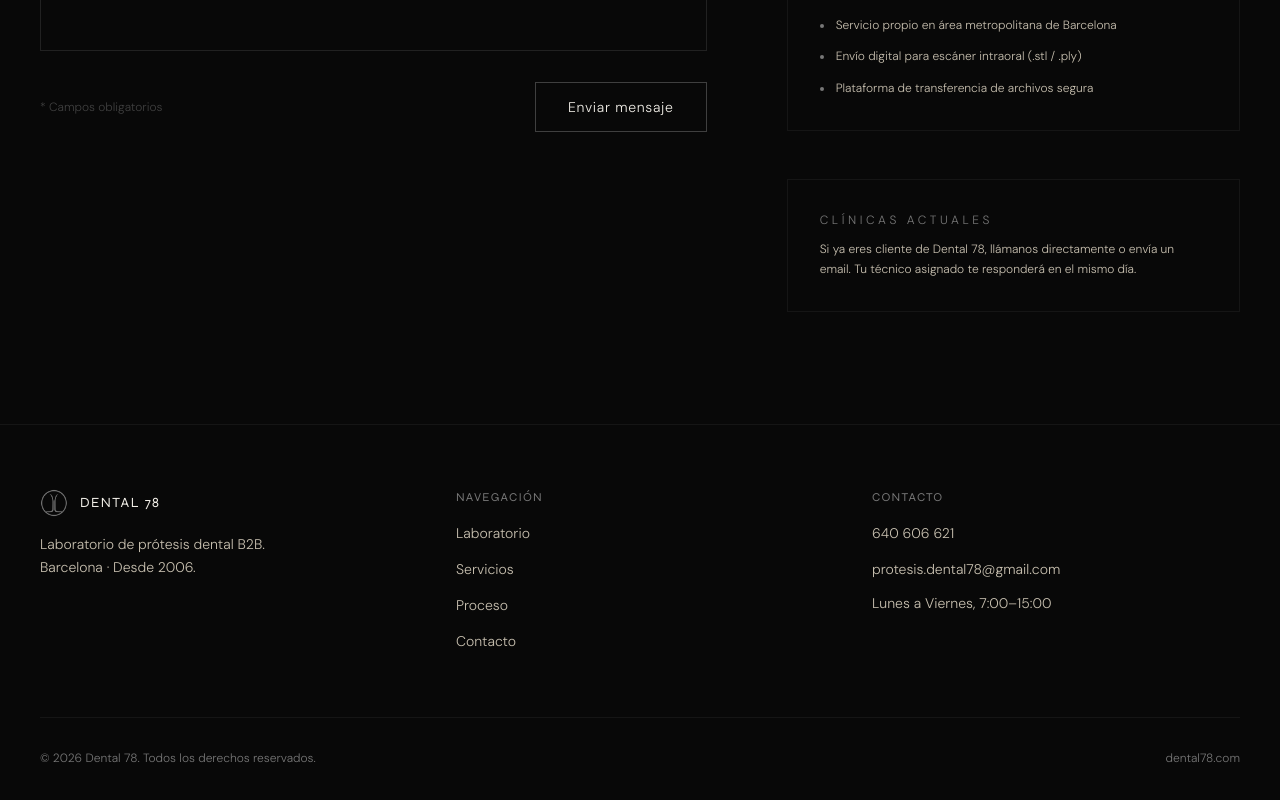
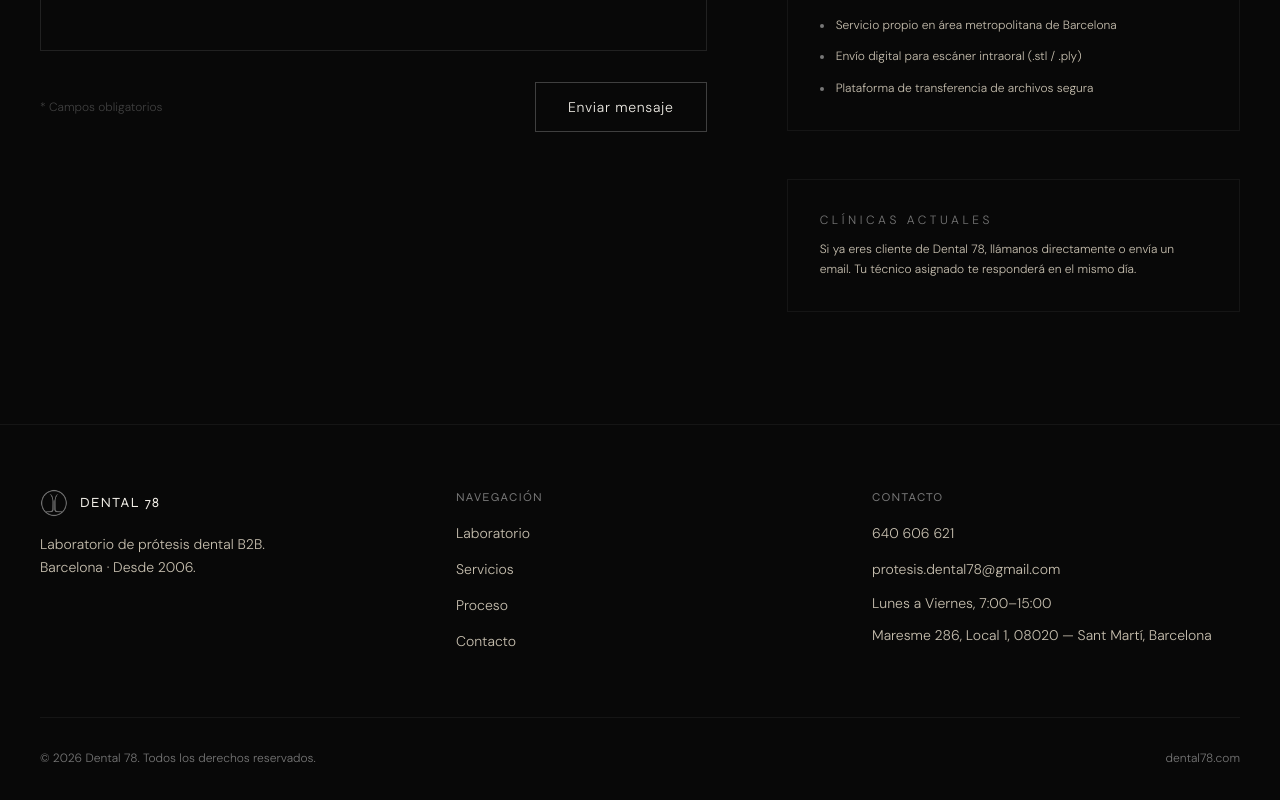
Before and after one commit to ikerman06/dental78-web, a Next.js app: page /contacto in a window 1280 px wide. Shown: the part 954-1754 px from the top of the page. Built offline with nearby package versions, Linux system fonts and the light colour scheme.

Commit message:
update: direccion en footer

```diff
--- a/src/components/Footer.tsx
+++ b/src/components/Footer.tsx
@@ -64,6 +64,7 @@ export default function Footer() {
                 </a>
               </li>
               <li className="font-dm text-sm text-accent">{SITE.schedule}</li>
+              <li className="font-dm text-sm text-accent">{SITE.location}</li>
             </ul>
           </div>
         </div>
```
